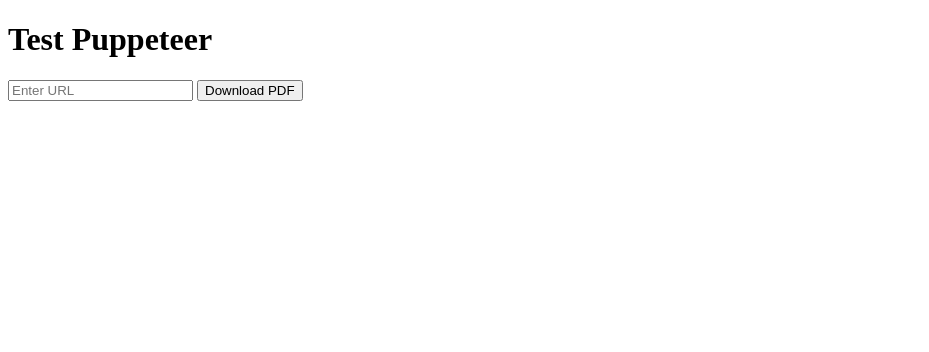
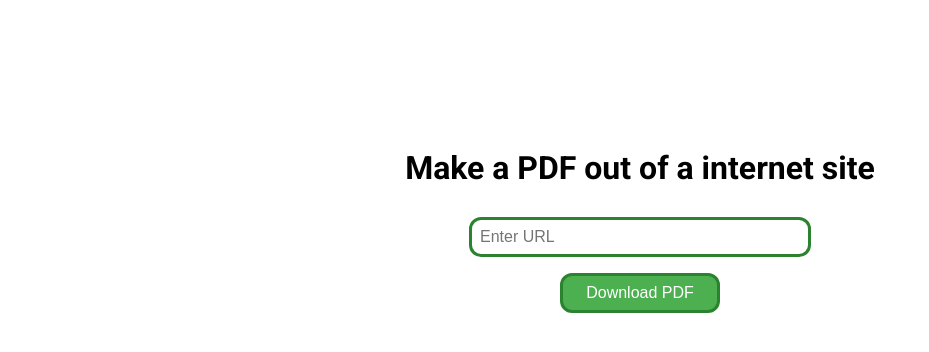
Before and after one commit to jbktn/html-to-pdf, a website: page src/puppeteer.html in a window 1280 px wide. Shown: the whole page, without its empty margins (0-929 px from the left). Drawn offline with Linux system fonts and the light colour scheme.

Commit message:
visual and backend changes

```diff
--- a/src/puppeteer.html
+++ b/src/puppeteer.html
@@ -5,10 +5,10 @@
     <title>Puppeteer</title>
 </head>
 <body>
-    <h1>Test Puppeteer</h1>
+    <h1>Make a PDF out of a internet site</h1>
     <form id="form">
-        <input type="text" id="url" placeholder="Enter URL">
-        <button type="submit" id="btn">Download PDF</button>
+        <input class="textbox" type="text" id="url" placeholder="Enter URL">
+        <button class="btn" type="submit" id="btn">Download PDF</button>
     </form>
 </html>
 <script>
@@ -41,3 +41,51 @@
     .catch(err => console.trace(err));
 }
 </script>
+<link rel="preconnect" href="https://fonts.googleapis.com">
+<link rel="preconnect" href="https://fonts.gstatic.com" crossorigin>
+<link href="https://fonts.googleapis.com/css2?family=Roboto:ital,wght@0,100;0,300;0,400;0,500;0,700;0,900;1,100;1,300;1,400;1,500;1,700;1,900&display=swap" rel="stylesheet">
+<style>
+    body {
+        font-family: 'Roboto', sans-serif;
+        display: flex;
+        flex-direction: column;
+        align-items: center;
+        height: 100vh;
+        margin-top: 10%;
+    }
+    h1 {
+        text-align: center;
+    }
+    form {
+        display: flex;
+        flex-direction: column;
+        align-items: center;
+    }
+    .textbox {
+        font-size: 1rem;
+        padding: 0.5rem;
+        margin: 0.5rem;
+        width: 20rem;
+        border-style: solid;
+        border-width: 3px;
+        border-color: #2c832f;
+        border-radius: 12px;
+    }
+    .btn {
+        font-size: 1rem;
+        padding: 0.5rem;
+        margin: 0.5rem;
+        width: 10rem;
+        background-color: #4CAF50;
+        color: white;
+        cursor: pointer;
+        border-radius: 12px;
+        border-color: #2c832f;
+        border-style: solid;
+        border-width: 3px;
+    }
+    .btn:hover {
+        background-color: #2c832f;
+        transition: all 0.15s ease-out;
+    }
+</style>
```
Also changed, not shown: index.js (+7 -3 lines), 1 other file.
